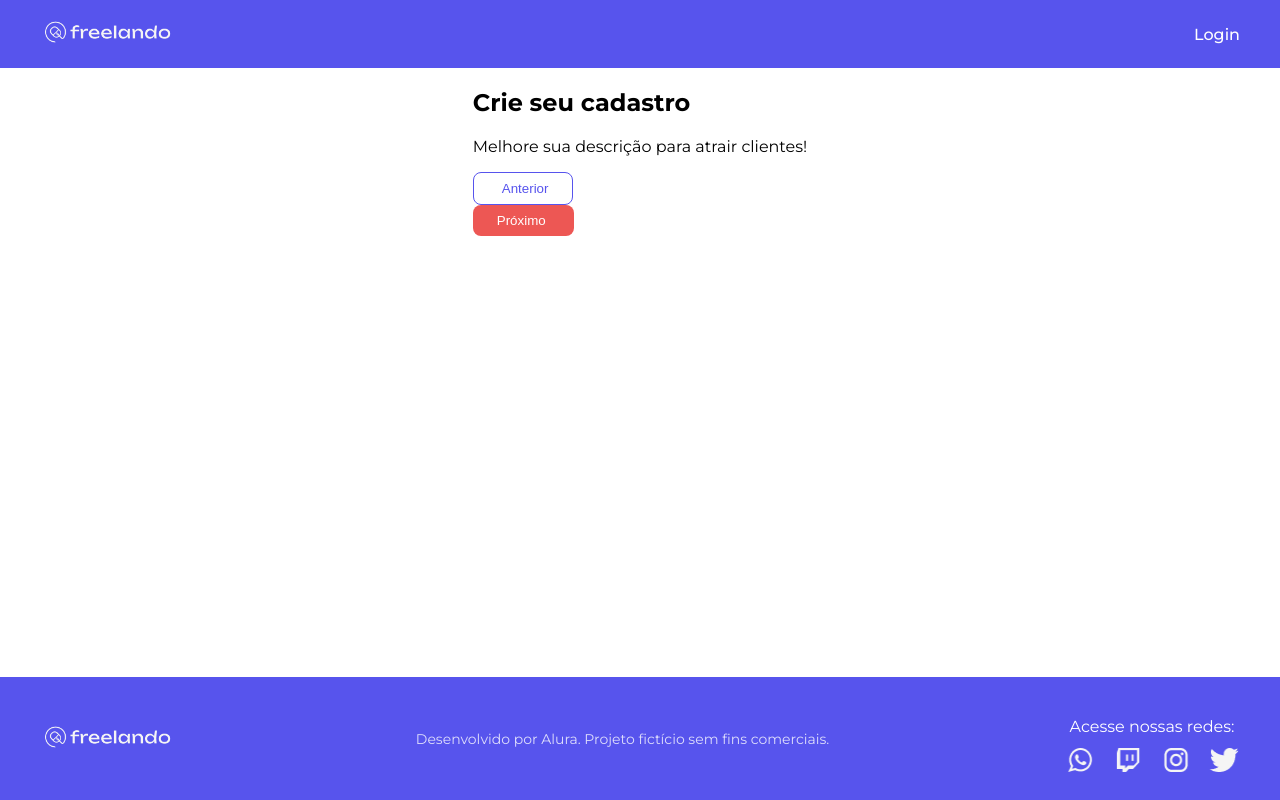
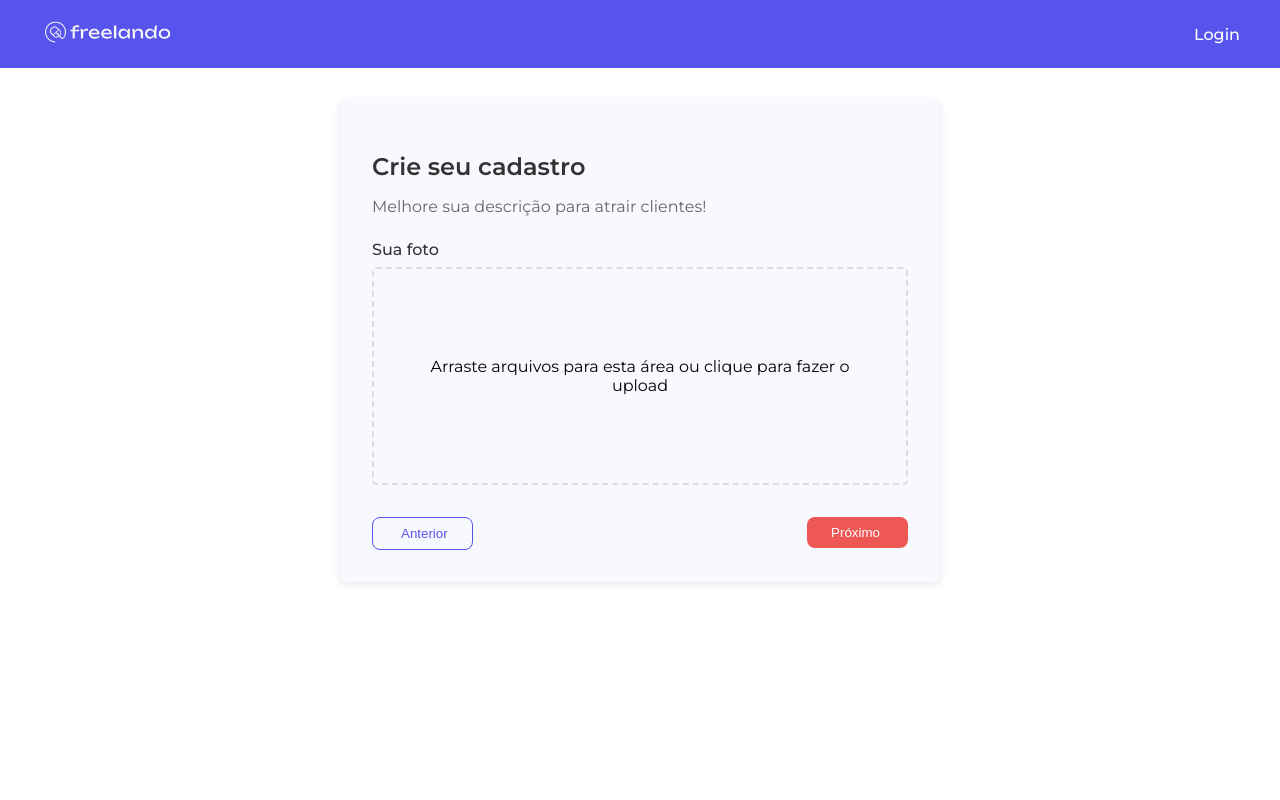
Before and after one commit to aldtorres/freelando, an Angular app: page /cadastro/perfil in a window 1280 px wide. Shown: the top 800 px of the page. Built offline with nearby package versions, Linux system fonts and the light colour scheme.

Commit message:
upload de arquivos

```diff
--- a/src/app/pages/perfil-form/perfil-form.component.html
+++ b/src/app/pages/perfil-form/perfil-form.component.html
@@ -5,6 +5,29 @@
       <p class="cadastro-form__subtitle">Melhore sua descrição para atrair clientes!</p>
 
       <form [formGroup]="perfilForm" (ngSubmit)="onProximo()">
+
+        <div class="cadastro-form__field">
+          <label class="cadastro-form__label">Sua foto</label>
+
+          <div class="cadastro-form__upload-container">
+            <div class="cadastro-form__upload-area"
+                [class.cadastro-form__upload-area--with-preview]="fotoPreview"
+                (click)="fileInput.click()">
+              <ng-container *ngIf="!fotoPreview">
+                <div>
+                  <i class="fas fa-cloud-upload-alt"></i>
+                  <p>Arraste arquivos para esta área ou
+                    clique para fazer o upload</p>
+                </div>
+              </ng-container>
+              <ng-container *ngIf="fotoPreview">
+                <img [src]="fotoPreview" alt="Preview da foto" class="cadastro-form__foto-preview">
+              </ng-container>
+            </div>
+            <input #fileInput type="file" accept="image/*" style="display: none" (change)="onFotoSelecionada($event)">
+          </div>
+
+        </div>
 
         <div class="cadastro-form__actions">
           <app-button
--- a/src/app/pages/perfil-form/perfil-form.component.scss
+++ b/src/app/pages/perfil-form/perfil-form.component.scss
@@ -0,0 +1,203 @@
+.cadastro-form {
+  display: flex;
+  justify-content: center;
+  min-height: 100vh;
+  padding: 2rem;
+
+  &__container {
+    width: 100%;
+    max-width: 600px;
+  }
+
+  &__card {
+    background-color: #f8f9fe;
+    border-radius: 8px;
+    box-shadow: 0 2px 10px rgba(0, 0, 0, 0.1);
+    padding: 2rem;
+  }
+
+  &__title {
+    font-size: 1.5rem;
+    font-weight: 600;
+    margin-bottom: 0.5rem;
+    color: #333;
+  }
+
+  &__subtitle {
+    font-size: 1rem;
+    color: #666;
+    margin-bottom: 1.5rem;
+  }
+
+  &__field {
+    margin-bottom: 1.5rem;
+  }
+
+  &__label {
+    display: block;
+    font-weight: 500;
+    margin-bottom: 0.5rem;
+    color: #333;
+  }
+
+  &__input, &__select, &__textarea {
+    width: 100%;
+    padding: 0.75rem;
+    border: 1px solid #ddd;
+    border-radius: 4px;
+    font-size: 1rem;
+    transition: border-color 0.2s;
+
+    &:focus {
+      outline: none;
+      border-color: #0066cc;
+    }
+  }
+
+  &__textarea {
+    resize: vertical;
+    min-height: 80px;
+  }
+
+  &__field-info {
+    display: flex;
+    justify-content: space-between;
+    font-size: 0.85rem;
+    color: #666;
+    margin-top: 0.25rem;
+  }
+
+  &__caracteres {
+    color: #0066cc;
+    font-weight: 500;
+  }
+
+  &__field-example {
+    font-size: 0.85rem;
+    color: #888;
+    font-style: italic;
+    margin-top: 0.25rem;
+  }
+
+  &__upload-container {
+    width: 100%;
+  }
+
+  &__upload-area {
+    border: 2px dashed #ddd;
+    border-radius: 4px;
+    padding: 2rem;
+    text-align: center;
+    cursor: pointer;
+    transition: border-color 0.2s;
+    height: 150px;
+    display: flex;
+    align-items: center;
+    justify-content: center;
+
+    &:hover {
+      border-color: #0066cc;
+    }
+
+    &--with-preview {
+      padding: 0;
+      border: none;
+    }
+  }
+
+  &__upload-placeholder {
+    color: #888;
+
+    i {
+      font-size: 2rem;
+      margin-bottom: 0.5rem;
+    }
+
+    p {
+      margin: 0;
+    }
+  }
+
+  &__foto-preview {
+    width: 100%;
+    height: 100%;
+    object-fit: cover;
+    border-radius: 4px;
+  }
+
+  &__chips {
+    display: flex;
+    flex-wrap: wrap;
+    gap: 0.5rem;
+    margin-top: 0.5rem;
+  }
+
+  &__row {
+    display: flex;
+    gap: 1rem;
+    margin-bottom: 1rem;
+
+    &--header {
+      margin-bottom: 0.5rem;
+    }
+  }
+
+  &__column {
+    flex: 1;
+
+    &--actions {
+      flex: 0 0 40px;
+      display: flex;
+      align-items: center;
+    }
+  }
+
+  &__icon-button {
+    background: none;
+    border: none;
+    color: #ff3b30;
+    cursor: pointer;
+    padding: 0.5rem;
+    font-size: 1rem;
+
+    &:hover {
+      color: #d63030;
+    }
+  }
+
+  &__text-button {
+    background: none;
+    border: none;
+    color: #0066cc;
+    cursor: pointer;
+    padding: 0;
+    font-size: 0.9rem;
+    display: flex;
+    align-items: center;
+    gap: 0.25rem;
+
+    &:hover {
+      text-decoration: underline;
+    }
+
+    i {
+      font-size: 1rem;
+    }
+  }
+
+  &__add-button {
+    margin-top: 0.5rem;
+  }
+
+  &__actions {
+    display: flex;
+    justify-content: space-between;
+    margin-top: 2rem;
+  }
+
+  &__error {
+    color: #ff3b30;
+    font-size: 0.85rem;
+    margin-top: 0.25rem;
+  }
+}
--- a/src/app/pages/perfil-form/perfil-form.component.ts
+++ b/src/app/pages/perfil-form/perfil-form.component.ts
@@ -22,7 +22,7 @@ import { Router } from '@angular/router';
 })
 export class PerfilFormComponent implements OnInit {
   perfilForm!: FormGroup;
-  fotoPreview: string | ArrayBuffer | undefined;
+  fotoPreview!: string | ArrayBuffer | null;
 
   habilidades: Habilidade[] = [
     { nome: 'Fullstack', selecionada: false },
@@ -93,5 +93,16 @@ export class PerfilFormComponent implements OnInit {
     });
   }
 
+  onFotoSelecionada(event: any): void {
+    const file = event.target.file[0];
+    if (file){
+      const reader = new FileReader();
+      reader.onload = () => {
+        this.fotoPreview = reader.result;
+        this.perfilForm.patchValue({foto: reader.result});
+        reader.readAsDataURL(file);
+      }
+    }
+  }
 
 }
--- a/src/app/shared/services/cadastro.service.ts
+++ b/src/app/shared/services/cadastro.service.ts
@@ -4,7 +4,7 @@ import { Habilidade } from '../models/habilidade.interface';
 import { Idioma } from '../models/idioma.interface';
 
 interface ICadastroData {
-  foto?: string | ArrayBuffer | undefined;
+  foto?: string | ArrayBuffer | null;
   resumo?: string;
   habilidadesSelecionadas?: Array<Habilidade>;
   idiomas?: Array<Idioma>,
```
